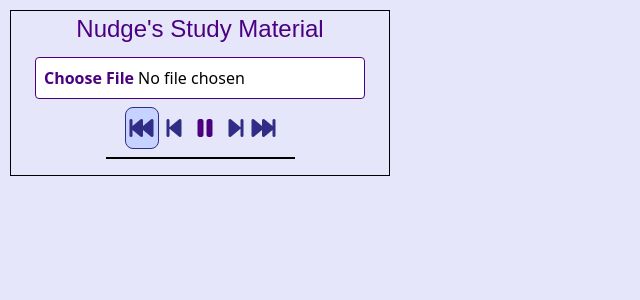
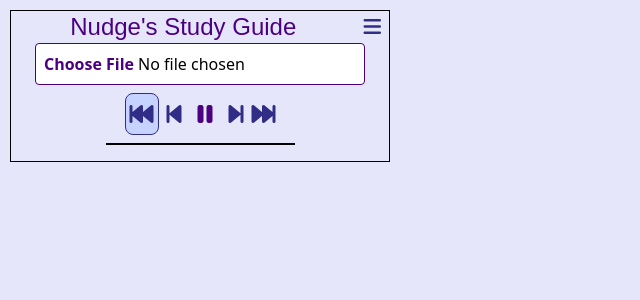
Before and after one commit to tremckinley/nudge-react-app, a React (Vite) app: page / in a window 1280 px wide. Shown: the top 300 px of the page, without its empty margins (0-640 px from the left). Built offline with nearby package versions, Linux system fonts and the light colour scheme; a web font is replaced by a local one.

Commit message:
feat: add MenuBar component and update header layout in App

```diff
--- a/src/App.css
+++ b/src/App.css
@@ -12,14 +12,13 @@ body {
     font-family: "Bagel Fat One", sans-serif;
     font-weight: 100;
     color: indigo;
-    text-align: left;
-    margin-bottom: 10px;
   }
 
   header {
     display: flex;
     align-items: center;
-    justify-content: space-around;
+    justify-content: center;
+
 
   }
 
--- a/src/App.jsx
+++ b/src/App.jsx
@@ -2,6 +2,7 @@ import { useState, useEffect, Image } from 'react'
 import './App.css'
 import FlashCard from './FlashCard/FlashCard'
 import FlashCardContainer from './FlashCard/FlashCardContainer'
+import MenuBar from './MenuBar/MenuBar';
 
 function App() {
   const [agencyData, setAgencyData] = useState([]);
@@ -88,12 +89,8 @@ function App() {
 
   return (
     <div className='max-w-4xl mx-auto border'>
-      <header className='flex flex-col justify-center'>
-        <div className='flex items-center'>
-      <h1>
-        Nudge's Study Material
-      </h1>
-      </div>
+      <header className='flex flex-col justify-center items-center'>
+        <MenuBar/>
       <input type='file' id='fileInput' className='border border-[indigo] max-w-[90%] p-2 rounded bg-white'/>
     </header>
     <section>
--- /dev/null
+++ b/src/MenuBar/MenuBar.jsx
@@ -0,0 +1,10 @@
+export default function MenuBar({props}) {
+    return (
+        <div className='flex w-full items-center h-full'>
+        <h1 className='text-2xl font-bold text-center w-full flex-1'>Nudge's Study Guide</h1>
+        <button onClick={() => {alert('hellow')}} className="hover:cursor-pointer text-indigo-900 text-xl"><i className="fa fa-bars px-2"></i></button>
+
+
+        </div>
+    )
+}
```
